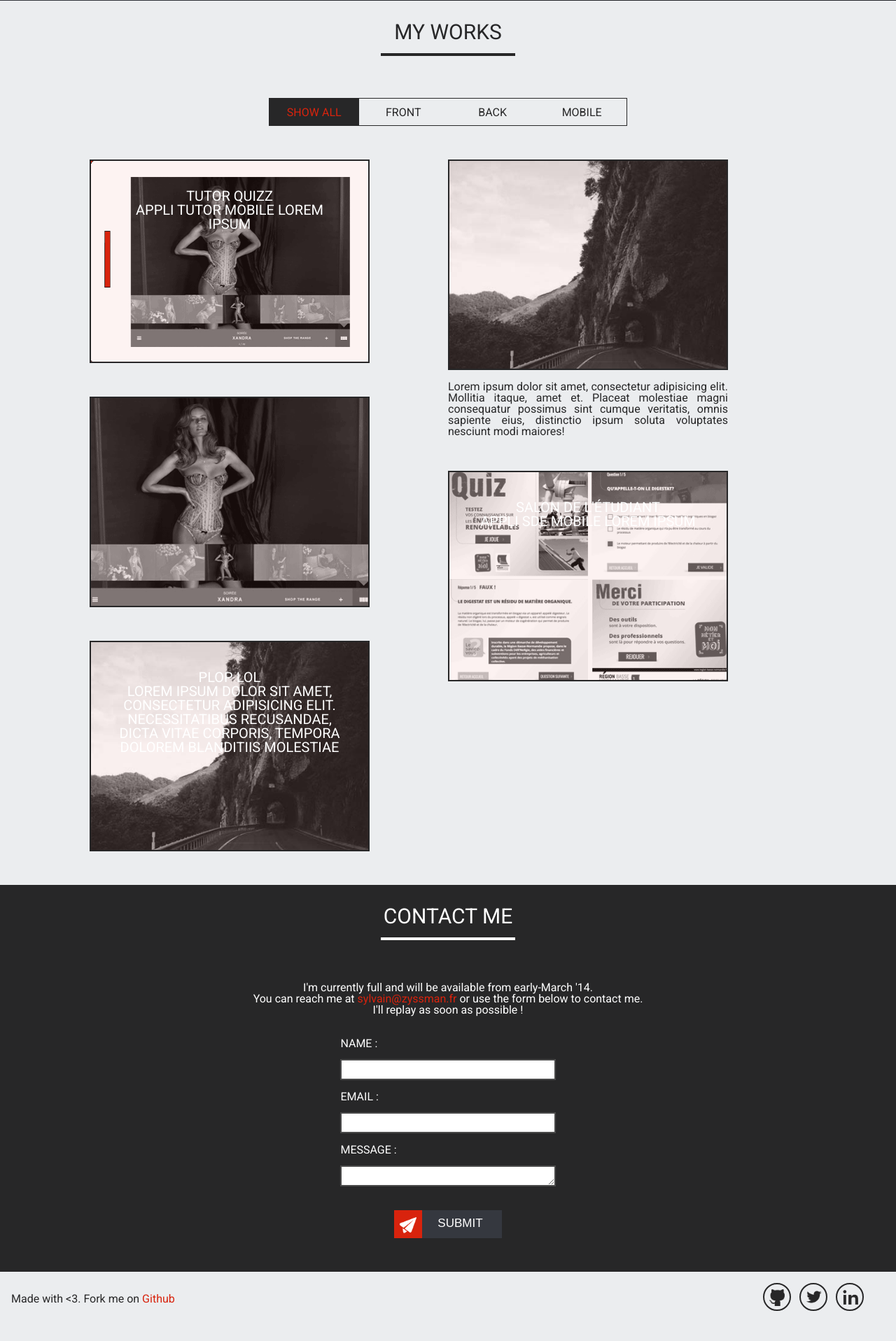
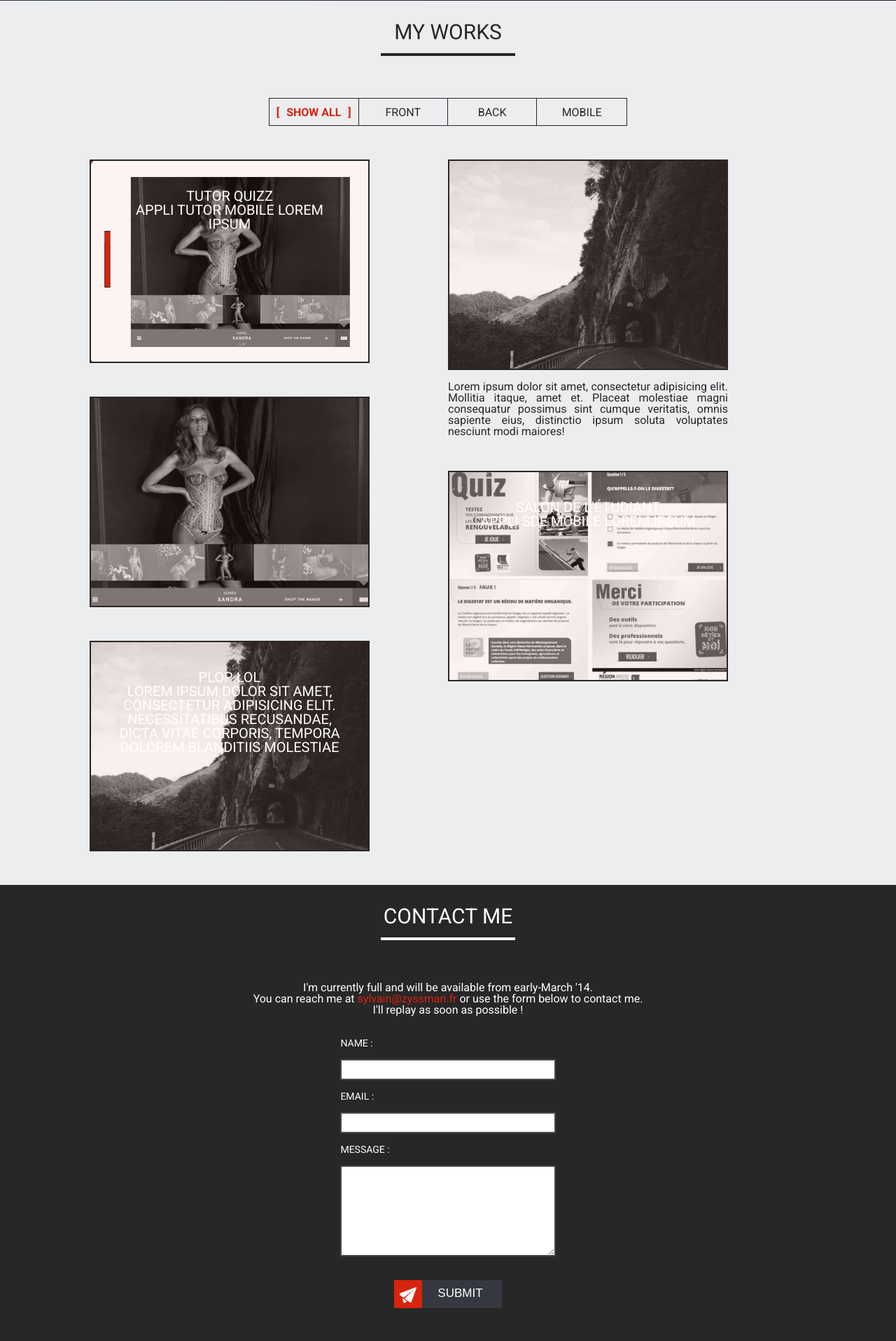
Before and after one commit to sylzys/jingleweb.fr, a PHP site: page / in a window 1280 px wide. Shown: the part 1322-3239 px from the top of the page at 70% size. Before the commit the page ends 3196 px from the top, so only its background shows below. Run offline with PHP 8.4, Linux system fonts and the light colour scheme.

Commit message:
feat(home) sending email via contact form

```diff
--- a/css/style.css
+++ b/css/style.css
@@ -6,8 +6,41 @@ body {
   body strong {
     font-weight: 700; }
 
-.red {
+.red, .error {
   color: #d8230d; }
+
+.error {
+  margin-top: 0.5em; }
+
+.success {
+  margin-top: 0.5em;
+  color: green; }
+
+.cl-effect-1:before, .cl-effect-1:after {
+  display: inline-block;
+  opacity: 0;
+  -webkit-transition: -webkit-transform 0.3s, opacity 0.2s;
+  -moz-transition: -moz-transform 0.3s, opacity 0.2s;
+  transition: transform 0.3s, opacity 0.2s; }
+.cl-effect-1:before {
+  margin-right: 10px;
+  content: '[';
+  color: #d8230d;
+  -webkit-transform: translateX(20px);
+  -moz-transform: translateX(20px);
+  transform: translateX(20px); }
+.cl-effect-1:after {
+  margin-left: 10px;
+  content: ']';
+  color: #d8230d;
+  -webkit-transform: translateX(-20px);
+  -moz-transform: translateX(-20px);
+  transform: translateX(-20px); }
+.cl-effect-1:hover:before, .cl-effect-1:hover:after, .cl-effect-1:focus:before, .cl-effect-1:focus:after, .cl-effect-1.active:before, .cl-effect-1.active:after {
+  opacity: 1;
+  -webkit-transform: translateX(0px);
+  -moz-transform: translateX(0px);
+  transform: translateX(0px); }
 
 .social-networks li {
   border: 2px solid #272728;
@@ -257,10 +265,12 @@ nav {
       color: #272728;
       padding: 0; }
       #works #filters a.active, #works #filters a:active, #works #filters a:focus, #works #filters a:hover {
-        background: #272728;
+        font-weight: bold;
         color: #d8230d; }
       #works #filters a:not(:first-child) {
         margin-left: -4px; }
+      #works #filters a:not(:last-child) {
+        border-right: 1px solid #272728; }
 
 #about {
   background: url(../img/gray-back.png); }
@@ -341,7 +351,11 @@ nav {
       display: block;
       width: 100%;
       height: 30px;
-      border: 2px solid #4a4a4a; }
+      border: 2px solid #4a4a4a;
+      font-size: 14px;
+      font-family: 'Roboto', sans-serif; }
+    #contact .form textarea {
+      height: 130px; }
     #contact .form label {
       text-transform: uppercase;
       text-align: left;
--- a/css/style.scss
+++ b/css/style.scss
@@ -9,10 +9,54 @@ body {
 		font-weight: 700;
 	}
 }
-.red {
+.red, .error {
 	color: $red;
 }
+.error {
+	margin-top: 0.5em;
+}
+.success {
+	margin-top: 0.5em;
+	color: green;
+}
+.cl-effect-1 {
+	&:before, &:after {
+		display: inline-block;
+		opacity: 0;
+		-webkit-transition: -webkit-transform 0.3s, opacity 0.2s;
+		-moz-transition: -moz-transform 0.3s, opacity 0.2s;
+		transition: transform 0.3s, opacity 0.2s;
+	}
+	&:before {
+		margin-right: 10px;
+		content: '[';
+		color: $red;
+		-webkit-transform: translateX(20px);
+		-moz-transform: translateX(20px);
+		transform: translateX(20px);
+	}
 
+	&:after {
+		margin-left: 10px;
+		content: ']';
+		color: $red;
+		-webkit-transform: translateX(-20px);
+		-moz-transform: translateX(-20px);
+		transform: translateX(-20px);
+	}
+
+	&:hover:before,
+	&:hover:after,
+	&:focus:before,
+	&:focus:after,
+	&.active:before,
+	&.active:after {
+		opacity: 1;
+		-webkit-transform: translateX(0px);
+		-moz-transform: translateX(0px);
+		transform: translateX(0px);
+	}
+}
 .social-networks {
 	li {
 		border: 2px solid $gray;
@@ -335,11 +343,14 @@ nav {
 			color: $gray;
 			padding: 0;
 			&.active, &:active, &:focus, &:hover {
-				background: $gray;
+				font-weight: bold;
 				color: $red;
 			}
 			&:not(:first-child){
 				margin-left: -4px;
+			}
+			&:not(:last-child) {
+				border-right: 1px solid $gray;
 			}
 		}
 	}
@@ -445,8 +456,12 @@ nav {
 			width: 100%;
 			height: 30px;
 			border: 2px solid #4a4a4a;
+			font-size: 14px;
+			font-family: 'Roboto', sans-serif;
 		}
-
+		textarea {
+			height: 130px;
+		}
 		label{
 			text-transform: uppercase;
 			text-align: left;
--- a/index.html
+++ b/index.php
@@ -58,10 +58,10 @@
 	<div id='works'>
 		<h2>my works</h2>
 		<div id='filters'>
-			<a href='#' class='button active' title='View all Works' data-filter="*">Show all</a>
-			<a href='#' class='button' title='View Front-end Works' data-filter=".front">Front</a>
-			<a href='#' class='button' title='View Back-end Works' data-filter=".back">Back</a>
-			<a href='#' class='button' title='View Mobile Works' data-filter=".mobile">Mobile</a>
+			<a href='#' class='button cl-effect-1 active' title='View all Works' data-filter="*">Show all</a>
+			<a href='#' class='button cl-effect-1' title='View Front-end Works' data-filter=".front">Front</a>
+			<a href='#' class='button cl-effect-1' title='View Back-end Works' data-filter=".back">Back</a>
+			<a href='#' class='button cl-effect-1' title='View Mobile Works' data-filter=".mobile">Mobile</a>
 		</div>
 		<ul>
 			<li class='work mobile front back'>
@@ -114,12 +114,16 @@
 		<p>I'm currently full and will be available from early-March '14.<br/>
 			You can reach me at <a href='mailto:sylvain@zyssman.fr' title='Send me an email'>sylvain@zyssman.fr</a> or use the form below to contact me.<br/>I'll replay as soon as possible !</p>
 			<div class='form'>
-				<form action='toto.php' method='post' name='form' id='form'>
+				<form action='index.php#contact' method='post' name='form' id='form'>
 					<label for='name'>name :</label><input type='text' id='name' name='name' /><br/>
 					<label for='email'>email :</label><input type='email' id='email' name='email'/><br/>
 					<label for='msg'>message :</label><textarea id='msg' name='msg'></textarea>
-					<button type='submit'><p><span class='send'></span>submit</p></button>
+					<button type='submit' name='submit'><p><span class='send'></span>submit</p></button>
 				</form>
+				<?php if (isset($_POST['submit'])){
+					include('sendMail.php');
+				}
+				?>
 			</div>
 		</div>
 	</div>
--- a/js/main.js
+++ b/js/main.js
@@ -27,14 +27,19 @@
     },
     '#email': {
       required: true,
-      message: $msg
+      message: $msg+' and must be a valid email address',
+      test: validateEmail
     },
     '#msg': {
       required: true,
-      message: $msg
+      message: $msg,
     }
   }
 });
+ function validateEmail(email) {
+    var re = /^(([^<>()[\]\\.,;:\s@\"]+(\.[^<>()[\]\\.,;:\s@\"]+)*)|(\".+\"))@((\[[0-9]{1,3}\.[0-9]{1,3}\.[0-9]{1,3}\.[0-9]{1,3}\])|(([a-zA-Z\-0-9]+\.)+[a-zA-Z]{2,}))$/;
+    return re.test(email);
+}
  $('input', $form).focus(function(event) {
   $(this).next('.unhappyMessage').remove();
 });
```
Also changed, not shown: other parts of css/style.css (+0 -25 lines), other parts of css/style.scss (+0 -36 lines), sendMail.php (added, +30 -0 lines).
